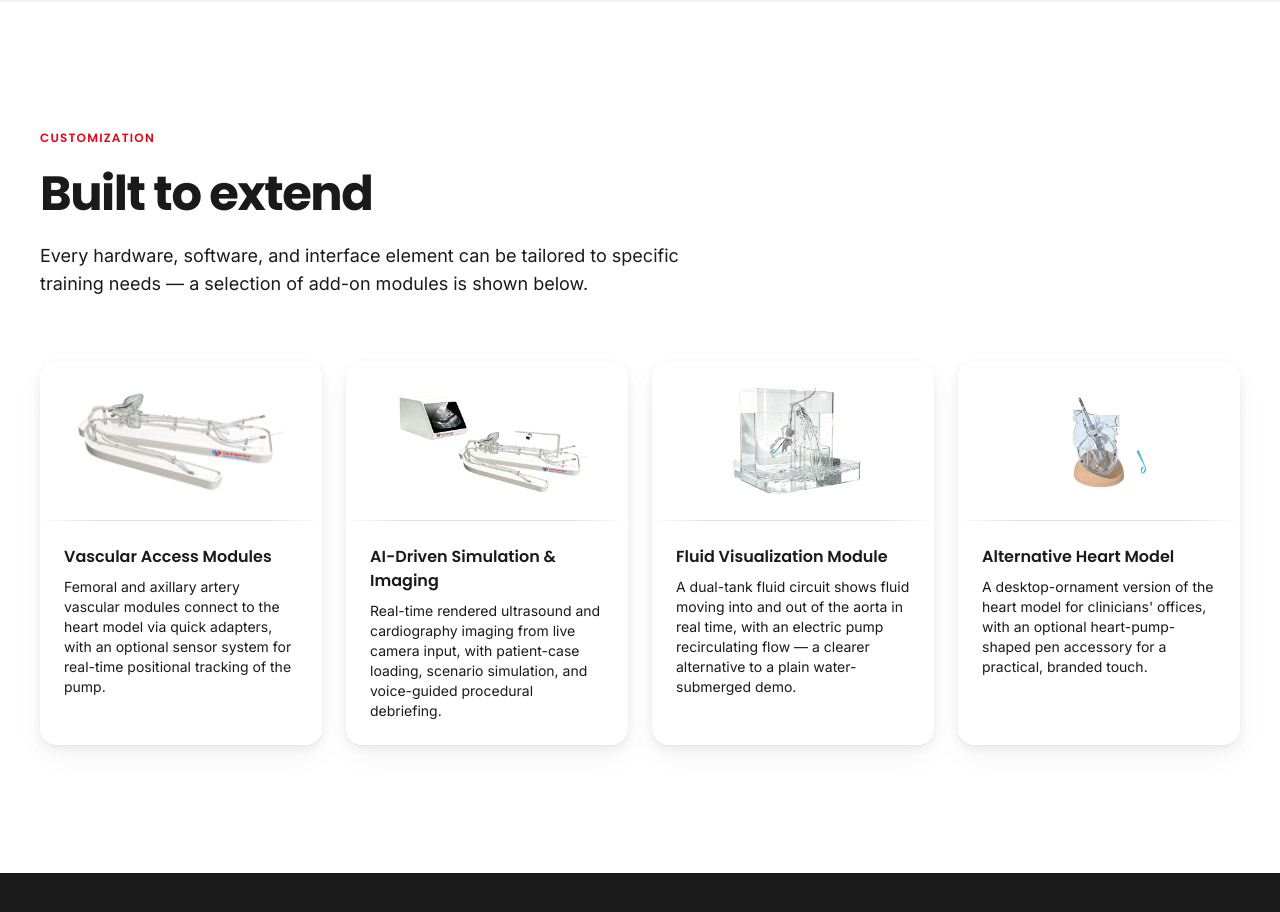
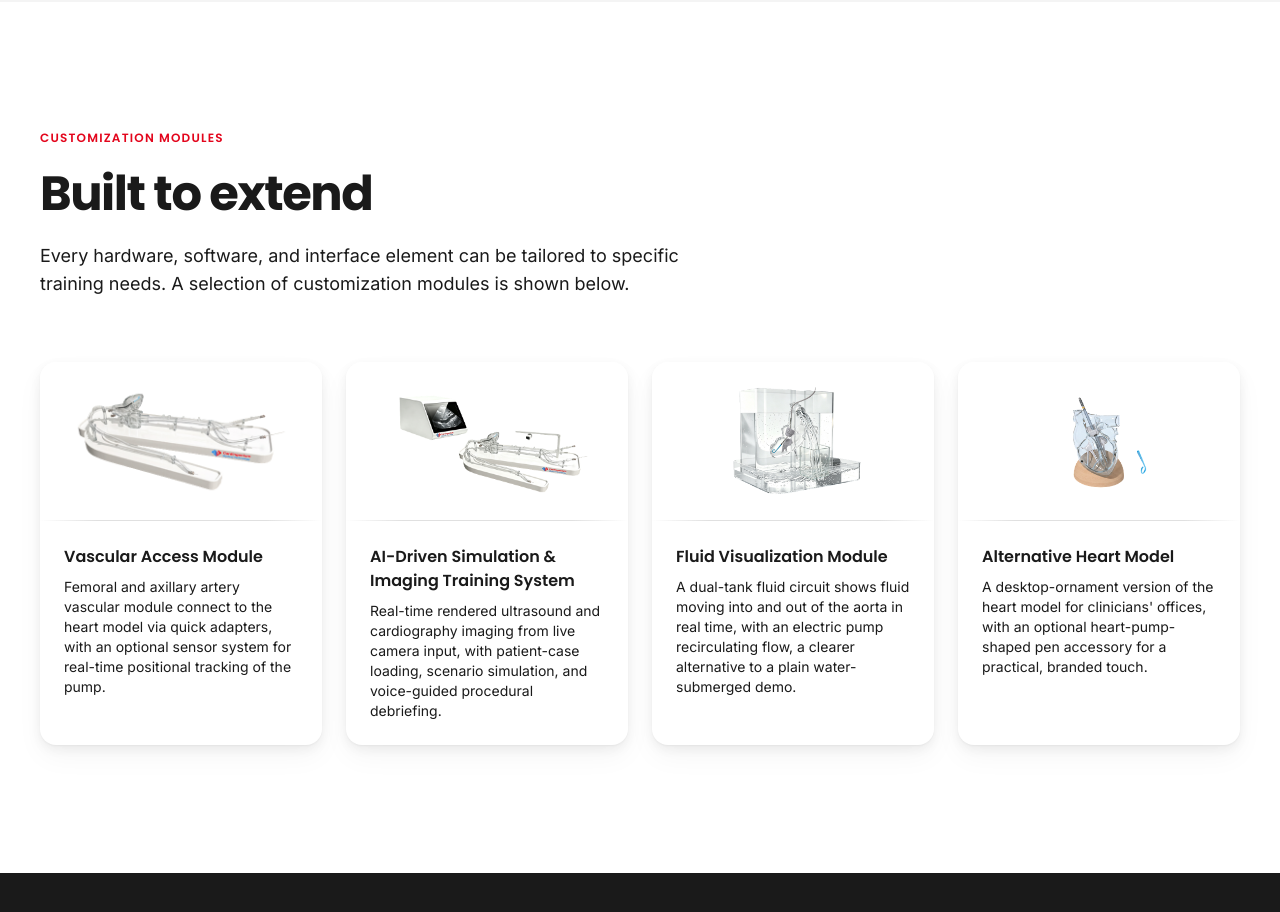
Before and after one commit to Cardingenium/Cardingenium-test-website, a plain HTML site: page index.html in a window 1280 px wide. Shown: the part 5600-6512 px from the top of the page. Drawn offline with nearby package versions, Linux system fonts and the light colour scheme.

Commit message:
Update Customization Modules section copy and labels
Co-Authored-By: Claude Sonnet 5 <noreply@anthropic.com>

```diff
--- a/index.html
+++ b/index.html
@@ -567,12 +567,12 @@
   <div class="max-w-7xl mx-auto px-6 lg:px-10">
 
     <div class="max-w-2xl mb-16">
-      <p class="text-xs font-semibold uppercase tracking-widest mb-6" style="color:#E3051C;font-family:'Poppins',sans-serif;">Customization</p>
+      <p class="text-xs font-semibold uppercase tracking-widest mb-6" style="color:#E3051C;font-family:'Poppins',sans-serif;">Customization Modules</p>
       <h2 class="font-display font-bold text-4xl lg:text-5xl mb-6" style="letter-spacing:-0.03em;color:#1A1A1A;">
         Built to extend
       </h2>
       <p class="text-lg text-n700">
-        Every hardware, software, and interface element can be tailored to specific training needs — a selection of add-on modules is shown below.
+        Every hardware, software, and interface element can be tailored to specific training needs. A selection of customization modules is shown below.
       </p>
     </div>
 
@@ -580,22 +580,22 @@
 
       <div class="ts lift rounded-2xl overflow-hidden bg-white shd-card flex flex-col">
         <div class="img-zoom relative aspect-video flex items-center justify-center p-6" style="background:#FFFFFF;">
-          <img src="Brand-assets/FAAAM.png" alt="Vascular Access Modules" class="max-w-full max-h-full object-contain">
+          <img src="Brand-assets/FAAAM.png" alt="Vascular Access Module" class="max-w-full max-h-full object-contain">
         </div>
         <div style="height:1px;background:linear-gradient(to right, transparent, #E0E0E0 20%, #E0E0E0 80%, transparent);"></div>
         <div class="p-6">
-          <h3 class="font-display font-semibold text-base mb-2" style="color:#1A1A1A;">Vascular Access Modules</h3>
-          <p class="text-sm text-n700">Femoral and axillary artery vascular modules connect to the heart model via quick adapters, with an optional sensor system for real-time positional tracking of the pump.</p>
+          <h3 class="font-display font-semibold text-base mb-2" style="color:#1A1A1A;">Vascular Access Module</h3>
+          <p class="text-sm text-n700">Femoral and axillary artery vascular module connect to the heart model via quick adapters, with an optional sensor system for real-time positional tracking of the pump.</p>
         </div>
       </div>
 
       <div class="ts lift rounded-2xl overflow-hidden bg-white shd-card flex flex-col">
         <div class="img-zoom relative aspect-video flex items-center justify-center p-6" style="background:#FFFFFF;">
-          <img src="Brand-assets/AI.png" alt="AI-Driven Simulation & Imaging" class="max-w-full max-h-full object-contain">
+          <img src="Brand-assets/AI.png" alt="AI-Driven Simulation & Imaging Training System" class="max-w-full max-h-full object-contain">
         </div>
         <div style="height:1px;background:linear-gradient(to right, transparent, #E0E0E0 20%, #E0E0E0 80%, transparent);"></div>
         <div class="p-6">
-          <h3 class="font-display font-semibold text-base mb-2" style="color:#1A1A1A;">AI-Driven Simulation &amp; Imaging</h3>
+          <h3 class="font-display font-semibold text-base mb-2" style="color:#1A1A1A;">AI-Driven Simulation &amp; Imaging Training System</h3>
           <p class="text-sm text-n700">Real-time rendered ultrasound and cardiography imaging from live camera input, with patient-case loading, scenario simulation, and voice-guided procedural debriefing.</p>
         </div>
       </div>
@@ -607,7 +607,7 @@
         <div style="height:1px;background:linear-gradient(to right, transparent, #E0E0E0 20%, #E0E0E0 80%, transparent);"></div>
         <div class="p-6">
           <h3 class="font-display font-semibold text-base mb-2" style="color:#1A1A1A;">Fluid Visualization Module</h3>
-          <p class="text-sm text-n700">A dual-tank fluid circuit shows fluid moving into and out of the aorta in real time, with an electric pump recirculating flow — a clearer alternative to a plain water-submerged demo.</p>
+          <p class="text-sm text-n700">A dual-tank fluid circuit shows fluid moving into and out of the aorta in real time, with an electric pump recirculating flow, a clearer alternative to a plain water-submerged demo.</p>
         </div>
       </div>
 
```
